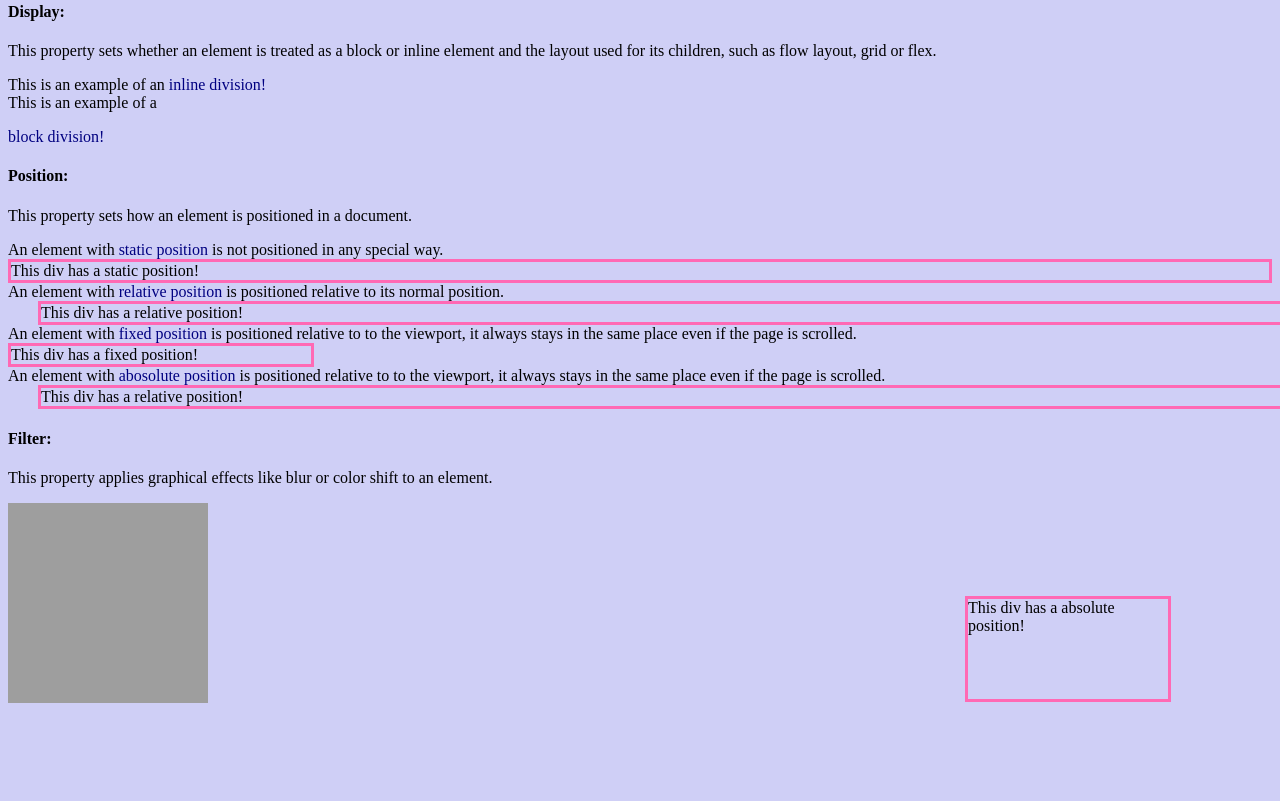
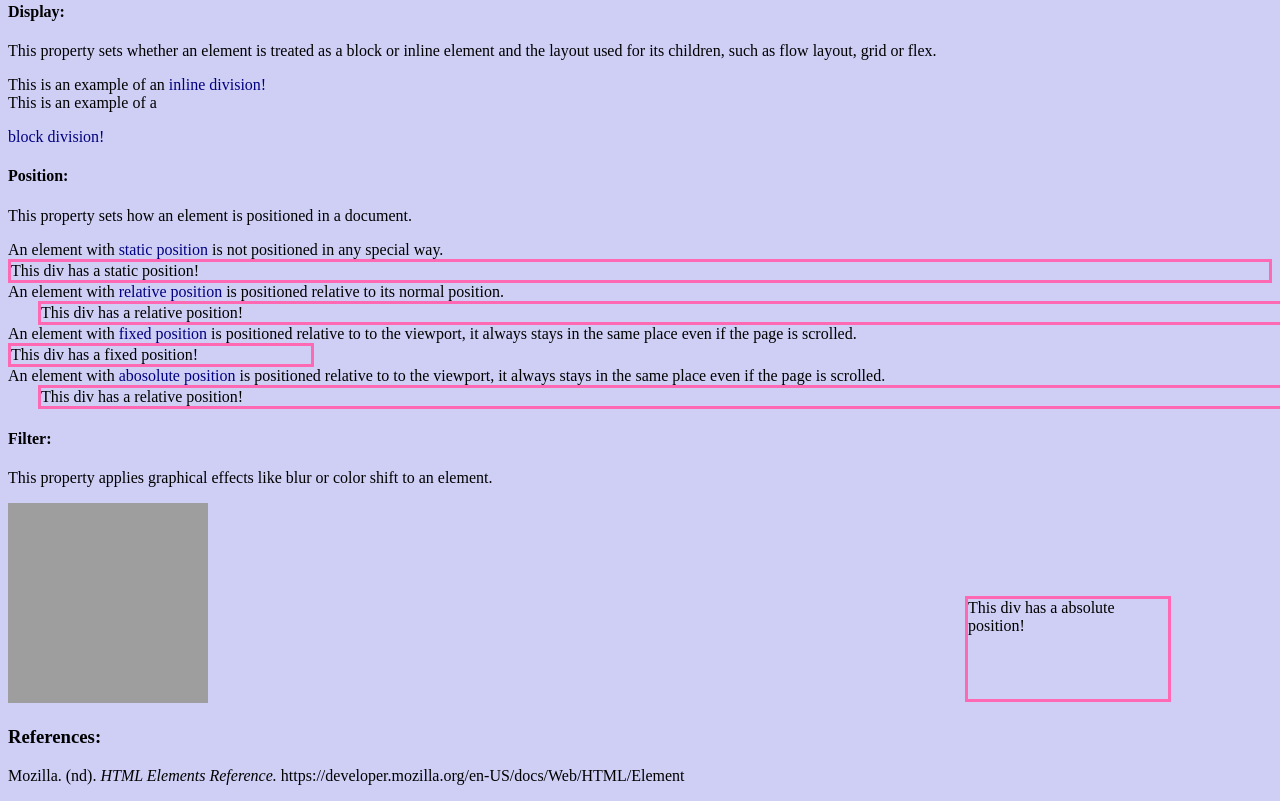
Before and after one commit to fernicortlo/CheatSheet_HTML_A01026613, a plain HTML site: page css_cheat_sheet.html in a window 1280 px wide. Shown: the part 2731-3532 px from the top of the page. Before the commit the page ends 3446 px from the top, so only its background shows below. Drawn offline with Linux system fonts and the light colour scheme; grey boxes are pictures that could not be loaded.

Commit message:
references

```diff
--- a/css_cheat_sheet.html
+++ b/css_cheat_sheet.html
@@ -154,6 +154,7 @@
         <img class="img", src=https://upload.wikimedia.org/wikipedia/commons/thumb/7/7a/View_of_Empire_State_Building_from_Rockefeller_Center_New_York_City_dllu_%28cropped%29.jpg/1200px-View_of_Empire_State_Building_from_Rockefeller_Center_New_York_City_dllu_%28cropped%29.jpg alt="New York City">
         </div>
 
-
+    <h3>References: </h3>
+    <p> Mozilla. (nd). <i> HTML Elements Reference.</i> https://developer.mozilla.org/en-US/docs/Web/HTML/Element </p>
 </body>
 </html>
```
Also changed, not shown: HTML_Cheatsheet_A01026613.html (line endings or trailing spaces), css_cheatsheet.css (line endings or trailing spaces).
